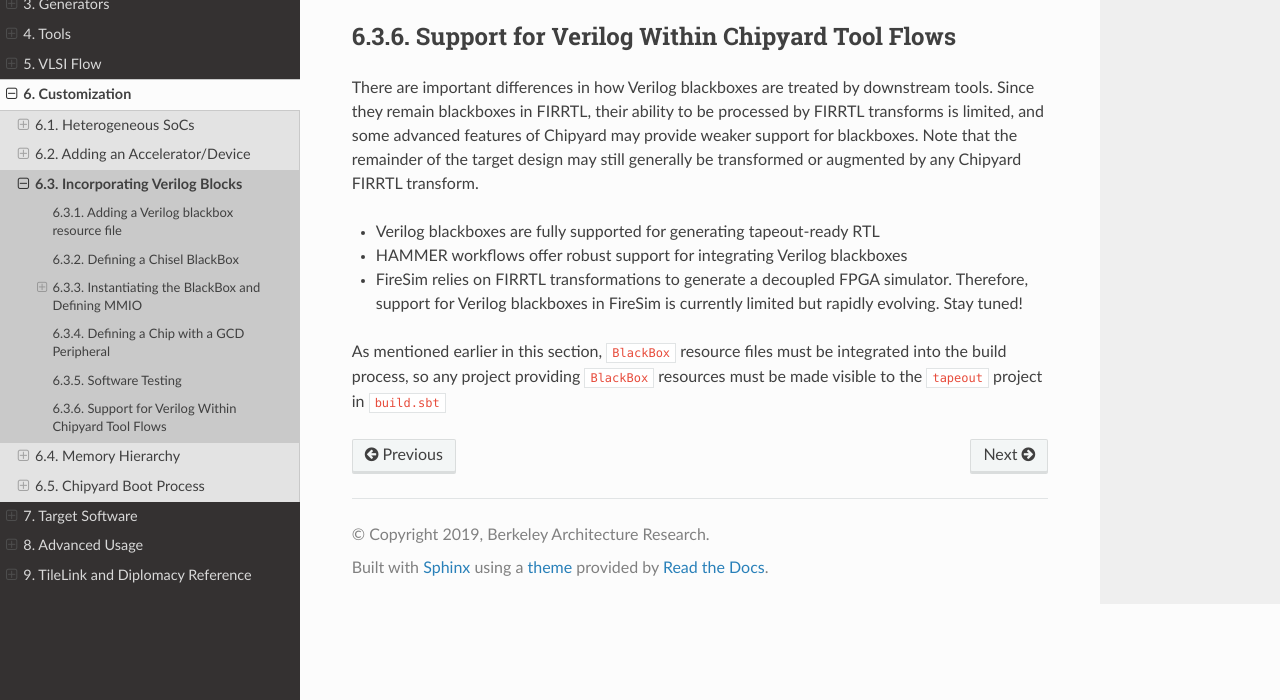
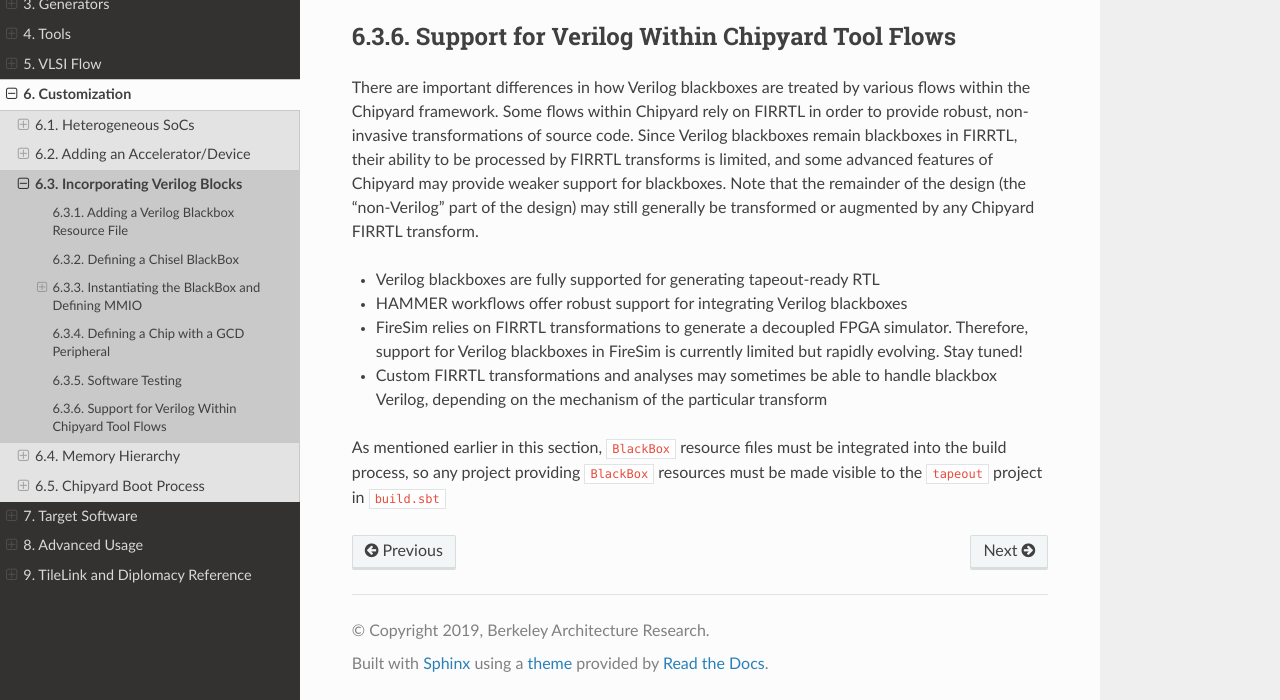
Before and after one commit to ucb-bar/chipyard, a Sphinx documentation site: the page built from docs/Customization/Incorporating-Verilog-Blocks.rst, in a window 1280 px wide and 900 px high, scrolled down 3192 px, cut to the strip 200-900 px from the top of the window. Built offline with Sphinx 7.4.7 and the Read the Docs theme 2.0.0, drawn with Linux system fonts in a browser that asks for light colours; some of the changed text lies outside the part shown.

Commit message:
Clean up paragraph on FIRRTL transform BlackBox support

```diff
--- a/docs/Customization/Incorporating-Verilog-Blocks.rst
+++ b/docs/Customization/Incorporating-Verilog-Blocks.rst
@@ -17,7 +17,7 @@ algorithm. There are a few steps to adding a Verilog peripheral:
 * Instantiating the ``BlackBox`` and interfacing ``RegField`` entries
 * Setting up a chip ``Top`` and ``Config`` that use the peripheral
 
-Adding a Verilog blackbox resource file
+Adding a Verilog Blackbox Resource File
 ---------------------------------------
 
 As before, it is possible to incorporate peripherals as part of your
@@ -162,18 +162,23 @@ Support for Verilog Within Chipyard Tool Flows
 ----------------------------------------------
 
 There are important differences in how Verilog blackboxes are treated
-by downstream tools. Since they remain blackboxes in FIRRTL, their
-ability to be processed by FIRRTL transforms is limited, and some
-advanced features of Chipyard may provide weaker support for
-blackboxes. Note that the remainder of the target design may still
-generally be transformed or augmented by any Chipyard FIRRTL
-transform.
+by various flows within the Chipyard framework. Some flows within
+Chipyard rely on FIRRTL in order to provide robust, non-invasive
+transformations of source code. Since Verilog blackboxes remain
+blackboxes in FIRRTL, their ability to be processed by FIRRTL
+transforms is limited, and some advanced features of Chipyard may
+provide weaker support for blackboxes. Note that the remainder of the
+design (the "non-Verilog" part of the design) may still generally be
+transformed or augmented by any Chipyard FIRRTL transform.
 
 * Verilog blackboxes are fully supported for generating tapeout-ready RTL
 * HAMMER workflows offer robust support for integrating Verilog blackboxes
 * FireSim relies on FIRRTL transformations to generate a decoupled
   FPGA simulator. Therefore, support for Verilog blackboxes in FireSim
   is currently limited but rapidly evolving. Stay tuned!
+* Custom FIRRTL transformations and analyses may sometimes be able to
+  handle blackbox Verilog, depending on the mechanism of the
+  particular transform
 
 As mentioned earlier in this section, ``BlackBox`` resource files must
 be integrated into the build process, so any project providing
```
Also changed, not shown: other parts of docs/Customization/Incorporating-Verilog-Blocks.rst (+1 -1 lines).
